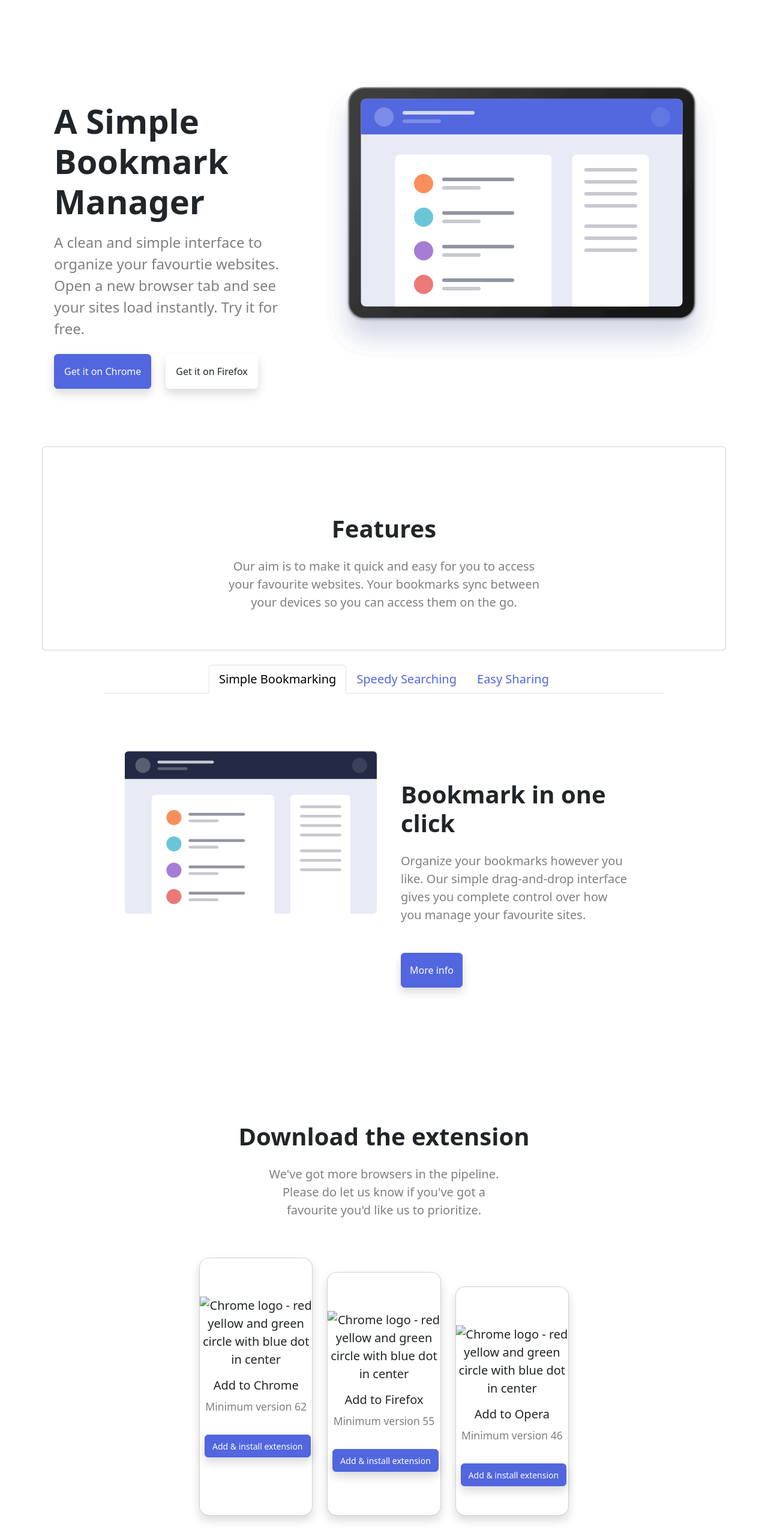
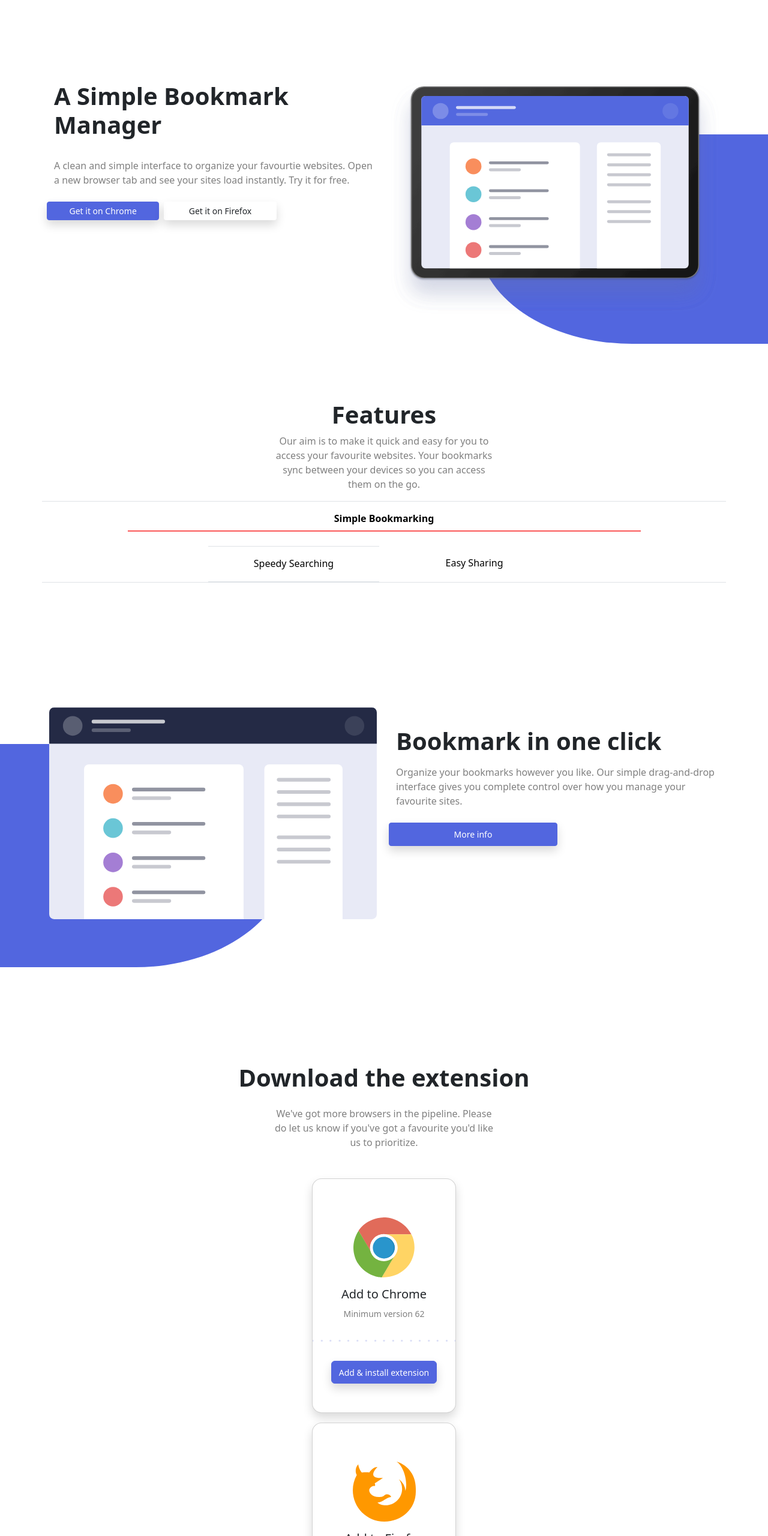
Before and after one commit to marshalljordan1/Sprint2-Bootstrap-and-SASS, a website: page index.html in a window 1280 px wide. Shown: the part 120-2680 px from the top of the page at 60% size. Drawn offline with nearby package versions, Linux system fonts and the light colour scheme.

Commit message:
make mobile responsive

```diff
--- a/index.html
+++ b/index.html
@@ -3,27 +3,27 @@
 <head>
     <meta charset="UTF-8">
     <meta http-equiv="X-UA-Compatible" content="IE=edge">
-    <meta name="viewport" content="width=device-width, initial-scale=1.0">
+    <meta name="viewport" content="width=device-width, initial-scale=1">
     <link href="/css/main.min.css" rel="stylesheet">
     <title>Bookmark</title>
 
 </head>
 <body>
-  <div class="container-fluid mb-5 pb-5">
+  <div class="container-fluid mb-5 pb-5 p-0">
 <header>
 
 <!-- // NAVBAR  -->
 
     <nav class="navbar navbar-expand-lg fixed-top bg-white pt-5">
       <div class="container-fluid">
-      <a class="navbar-brand ms-5 ps-4" href="#">
-        <img src="./assets/img/logo-bookmark.svg" alt="Bookmark logo ">
+      <a class="navbar-brand ps-4" href="#">
+        <img class="bookmark-logo ms-md-5" src="./assets/img/logo-bookmark.svg" alt="Bookmark logo">
       </a>
         <button class="navbar-toggler" type="button" data-bs-toggle="collapse" data-bs-target="#navbarSupportedContent" aria-controls="navbarSupportedContent"
         aria-expanded="false" aria-label="Toggle navigation">
         <span class="navbar-toggler-icon"></span>
         </button>
-        <div class="collapse navbar-collapse me-5" id="navbarSupportedContent">
+        <div class="collapse navbar-collapse" id="navbarSupportedContent">
           <ul class="navbar-nav ms-auto mx-4">
             <li class="nav-item">
               <a class="nav-link active mx-4" aria-current="page" href="#features"><small>FEATURES</small></a>
@@ -45,22 +45,23 @@
 <main>
 
   <!-- // HERO SECTION  -->
-  <div class="container mt-5 pt-5">
+  <div class="container mt-5 py-5">
     <div class="row">
-        <div class="col card border-0 mt-5 pt-5">
-          <div class="col ms-2 d-flex flex-column gap-2">
-            <h1 class="card-title fw-bold display-4 pt-5 mt-5">A Simple Bookmark Manager</h1>
-            <p class="card-text text-black-50 fs-4">A clean and simple interface to organize your favourtie websites. Open a new browser tab and see your sites load instantly. Try it for free.</p>
-            <div class="d-flex gap-4">
-                <a href="#" class="btn btn-primary shadow p-3">Get it on Chrome</a>
-                <a href="#" class="btn shadow p-3">Get it on Firefox</a>
+        <div class="col col-12 col-md-6 card border-0 mt-5 pt-5 text-center text-md-start order-last order-md-first">
+          <div class="ms-0 ms-md-2 d-flex flex-column gap-2">
+            <h1 class="card-title fw-bold display-6 display-md-4 mt-md-5 py-md-3">A Simple Bookmark Manager</h1>
+            <p class="card-text text-black-50 fs-6 fs-md-4 ">A clean and simple interface to organize your favourtie websites. Open a new browser tab and see your sites load instantly. Try it for free.</p>
+            <div class="row d-flex justify-content-center justify-content-md-start gap-2">
+                <a href="#" class="col col-5 col-md-4 btn btn-sm btn-primary shadow">Get it on Chrome</a>
+                <a href="#" class="col col-5 col-md-4 btn btn-sm shadow">Get it on Firefox</a>
             </div>
            </div>
         </div>
 
-            <div class="col mt-5 pt-5">
-             <img class="mt-5 pt-3" src="/assets/img/illustration-hero.svg" alt="Outline of Bookmark's landing page">
-            </div>
+        <div class="col col-12 col-md-6 mt-0 mt-md-5 pt-0 pt-md-5 image-container order-first order-md-last">
+             <img class="img mt-5 pt-3 w-100" src="/assets/img/illustration-hero.svg" alt="Outline of Bookmark's landing page">
+             <div class="purple-shape-right"></div>
+        </div>
     </div>
   </div>
 
@@ -68,50 +69,48 @@
   <!-- // FEATURES SECTION -->
 
    <!-- // HEADING AND INFO -->
-  <div class="container mt-5 mt-md-5">
-    <div class="row">
-      <div class="card text-center pt-5 mt-md-5">
-        <div class="card-body">
-          <h1 class="card-title text-center fw-bold display-6 mt-5">Features</h1>
-          <p class="card-text col-md-6 offset-md-3 text-center text-black-50 my-4 mb-5 fs-5">Our aim is to make it quick and easy for you to access your favourite websites. Your bookmarks sync between your devices so you can access them on the go.</p>
+
+      <div class="card text-center  border-0">
+        <div class="card-body mt-5 pt-5">
+          <h1 class="card-title text-center fw-bold display-6 ">Features</h1>
+          <p class="card-text features-text text-center text-black-50 fs-6 fs-md-4 ms-auto me-auto">Our aim is to make it quick and easy for you to access your favourite websites. Your bookmarks sync between your devices so you can access them on the go.</p>
         </div>
       </div>
-    </div>
-  </div>
+
 
     <!-- // NAV-BAR NAV-TABS -->
 
-    <div class="row justify-content-center mt-4 fs-5">
-
-      <div class="col-11 col-md-9 ">
-
-          <ul class="nav nav-tabs flex-column text-center flex-md-row justify-content-md-center">
-              <li class="nav-item">
-                  <a class="nav-link active" data-bs-toggle="tab" data-bs-target="#simple" type="button"
-                      role="tab" aria-controls="home" aria-selected="false">Simple Bookmarking</a>
+    <div class="container justify-content-center fs-5 ">
+      <div class="row">
+          <ul class="nav nav-underline border-bottom d-flex justify-content-center pe-0 border-top" id="myTabs">
+              <li class="nav-item col col-12 col-md-3 py-3 py-md-2 w-75 w-md-100">
+                  <a class="nav-link nav-active-link fs-6 active text-center" type="button">Simple Bookmarking</a>
               </li>
-              <li class="nav-item">
-                  <a class="nav-link" data-bs-toggle="tab" data-bs-target="#speedy" type="button" role="tab"
-                      aria-controls="profile" aria-selected="false">Speedy Searching</a>
+              <li class="nav-item col col-12 col-md-3 py-3 py-md-2 border-bottom border-top">
+                  <a class="nav-link fs-6 text-center"  type="button">Speedy Searching</a>
               </li>
-              <li class="nav-item">
-                  <a class="nav-link" data-bs-toggle="tab" data-bs-target="#easy" type="button" role="tab"
-                      aria-controls="contact" aria-selected="false">Easy Sharing</a>
+              <li class="nav-item col col-12 col-md-3 py-3 py-md-2">
+                  <a class="nav-link fs-6 text-center" type="button">Easy Sharing</a>
               </li>
           </ul>
+      </div>
+</div>
 
     <!-- // FEATURES CONTENT -->
 
-    <div class="container mt-5 mt-md-5">
+    <div class="container mt-5">
       <div class="row">
-        <div class="col-4 col-md-6 col-sm-12 position-relative text-center text-md-end mt-md-5">
-          <img src="/assets/img/illustration-features-tab-1.svg" alt="Outline of Bookmark's landing page" class="img-fluid position-relative start-0 pb-5 pb-lg-8 me-5 px-4 pe-md-5 pe-lg-0" style="z-index: 2;">
+        <div class="col image-container col col-12 col-md-6 mt-0 mt-md-5 pt-0 pt-md-5 image-container order-first order-md-last">
+          <img class="img mt-5 pt-3 w-100" src="/assets/img/illustration-features-tab-1.svg" alt="Outline of Bookmark's landing page" >
+          <div class="purple-shape-left"></div>
         </div>
-        <div class="card col-md-6 order-md-1 order-sm-1 text-md-start text-sm-center pt-5 border-0 mt-md-3">
-          <div class="card-body">
-            <h1 class="card-title fw-bold display-6 mt-3">Bookmark in one click</h1>
-            <p class="card-text col-md-11 text-black-50 my-4 mb-5 fs-5">Organize your bookmarks however you like. Our simple drag-and-drop interface gives you complete control over how you manage your favourite sites.</p>
-            <a href="#" class="btn btn-primary shadow col-sm-5 col-md-3 py-sm-3 me-3">More info</a>
+        <div class="card col-12 col-md-6 mt-5 pt-0 pt-md-5 image-container order-first order-md-last border-0">
+          <div class="col ms-2 d-flex flex-column gap-2 justify-content-center justify-content-md-start">
+            <h1 class="card-title fw-bold display-6 pt-5 mt-5 ">Bookmark in one click</h1>
+            <p class="card-text text-black-50 fs-6 fs-md-4 pe-1 text-center text-md-start">Organize your bookmarks however you like. Our simple drag-and-drop interface gives you complete control over how you manage your favourite sites.</p>
+            <div class="row d-flex justify-content-center justify-content-md-start gap-2">
+            <a href="#" class="btn btn-primary btn-sm shadow py-2 w-50">More info</a>
+            </div>
           </div>
         </div>
       </div>
@@ -126,67 +125,67 @@
   <div class="container mt-5 mt-md-5">
     <div class="row">
       <div class="card text-center pt-5 mt-md-5 border-0">
-        <div class="card-body">
-          <h1 class="card-title text-center fw-bold display-6 mt-5">Download the extension</h1>
-          <p class="card-text col-md-4 offset-md-4 text-center text-black-50 my-4 mb-5 fs-5">We've got more browsers in the pipeline. Please do let us know if you've got a favourite you'd like us to prioritize.</p>
+        <div class="card-body p-0">
+          <h1 class="text-center fw-bold display-6 mt-0 mt-md-5">Download the extension</h1>
+          <p class="card-text col-md-4 offset-md-4 text-center text-black-50 my-4 mb-5 fs-6 fs-md-4">We've got more browsers in the pipeline. Please do let us know if you've got a favourite you'd like us to prioritize.</p>
         </div>
       </div>
     </div>
 
     <!-- // BROWSER CARDS -->
-
-    <div class="row d-flex justify-content-center ">
-      <div class="col-md-2 col-sm-12 d-flex justify-content-sm-center">
-        <div class="card text-center py-5 shadow rounded-4" style="width: 18rem;">
+  <div class="container pb-5">
+    <div class="row gap-3">
+      <div class="col col-12 browser-card d-flex justify-content-center mx-auto">
+        <div class="card text-center py-5 shadow rounded-4" style="width: 15rem;">
           <div class="card-img py-3">
-            <img src="/Resources/Imagenes/logo-chrome.svg" alt="Chrome logo - red yellow and green circle with blue dot in center">
+            <img src="/assets/img/logo-chrome.svg" alt="Chrome logo - red yellow and green circle with blue dot in center">
           </div>
           <div>
             <h5 class="card-title">Add to Chrome</h5>
             <p class="text text-black-50"><small>Minimum version 62</small></p>
-            <img src="/Resources/Imagenes/bg-dots.svg" class="img-dots py-3" alt="">
+            <img src="/assets/img/bg-dots.svg" class="py-3 w-100" alt="">
             <a href="#" class="btn btn-primary shadow mt-3"><small>Add & install extension</small></a>
           </div>
         </div>
       </div>
-      <div class="col-md-2 col-sm-12 d-flex justify-content-sm-center">
-        <div class="card text-center py-5 shadow  rounded-4 mt-4 firefox" style="width: 18rem;">
+      <div class="col col-12 browser-card d-flex justify-content-center mx-auto">
+        <div class="card text-center py-5 shadow rounded-4" style="width: 15rem;">
           <div class="card-img py-3">
-            <img src="/Resources/Imagenes/logo-firefox.svg" alt="Chrome logo - red yellow and green circle with blue dot in center">
+            <img src="/assets/img/logo-firefox.svg" alt="Chrome logo - red yellow and green circle with blue dot in center">
           </div>
           <div>
             <h5 class="card-title">Add to Firefox</h5>
             <p class="text text-black-50"><small>Minimum version 55</small></p>
-            <img src="/Resources/Imagenes/bg-dots.svg" class="img-dots py-3" alt="">
+            <img src="/assets/img/bg-dots.svg" class=" py-3 w-100" alt="">
             <a href="#" class="btn btn-primary shadow mt-3"><small>Add & install extension</small></a>
           </div>
         </div>
       </div>
-      <div class="col-md-2 col-sm-12 d-flex justify-content-sm-center">
-        <div class="card text-center py-5 shadow rounded-4 mt-5" style="width: 18rem;">
+      <div class="col col-12 browser-card d-flex justify-content-center mx-auto">
+        <div class="card text-center py-5 shadow rounded-4" style="width: 15rem;">
           <div class="card-img py-3">
-            <img src="/Resources/Imagenes/logo-opera.svg" alt="Chrome logo - red yellow and green circle with blue dot in center">
+            <img src="/assets/img/logo-opera.svg" alt="Chrome logo - red yellow and green circle with blue dot in center">
           </div>
           <div>
             <h5 class="card-title">Add to Opera</h5>
             <p class="text text-black-50"><small>Minimum version 46</small></p>
-            <img src="/Resources/Imagenes/bg-dots.svg" class="img-dots py-3" alt="">
+            <img src="/assets/img/bg-dots.svg" class=" py-3 w-100" alt="">
             <a href="#" class="btn btn-primary shadow mt-3"><small>Add & install extension</small></a>
           </div>
         </div>
       </div>
     </div>
-  </div>
+ </div>
 
 
 
     <!-- // FAQ SECTION -->
-<div class="container mt-5 mt-md-5">
-  <div class="row">
-    <div class="card text-center pt-5 mt-md-5">
-      <div class="card-body">
+<div class="container mb-5 pb-5">
+  <div class="row ">
+    <div class="card text-center pt-5 mt-md-5 border-0">
+      <div class="card-body ">
         <h1 class="card-title text-center fw-bold display-6 mt-5">Frequently Asked Questions</h1>
-        <p class="card-text col-md-6 offset-md-3 text-center text-black-50 my-4 mb-5 fs-5">Here are some of our FAQs. If you'd like any other questions you'd like answered please feel free to email us.</p>
+        <p class="card-text col-md-6 offset-md-3 text-center text-black-50 my-4 mb-5 fs-6 fs-md-4">Here are some of our FAQs. If you'd like any other questions you'd like answered please feel free to email us.</p>
       </div>
     </div>
   </div>
@@ -212,22 +211,22 @@
         How can I request a new browser?
       </button>
     </h2>
-    <div id="flush-collapseTwo" class="accordion-collapse collapse" aria-labelledby="flush-headingTwo" data-bs-parent="#accordionFlushExample">
+    <div id="flush-collapseTwo" class="accordion-collapse collapse border" aria-labelledby="flush-headingTwo" data-bs-parent="#accordionFlushExample">
       <div class="accordion-body">Placeholder content for this accordion, which is intended to demonstrate the <code>.accordion-flush</code> class. This is the second item's accordion body. Let's imagine this being filled with some actual content.</div>
     </div>
   </div>
   <div class="accordion-item">
     <h2 class="accordion-header" id="flush-headingThree">
-      <button class="accordion-button collapsed" type="button" data-bs-toggle="collapse" data-bs-target="#flush-collapseThree" aria-expanded="false" aria-controls="flush-collapseThree">
+      <button class="accordion-button collapsed border-bottom" type="button" data-bs-toggle="collapse" data-bs-target="#flush-collapseThree" aria-expanded="false" aria-controls="flush-collapseThree">
         Is there a mobile app?
       </button>
     </h2>
-    <div id="flush-collapseThree" class="accordion-collapse collapse" aria-labelledby="flush-headingThree" data-bs-parent="#accordionFlushExample">
+    <div id="flush-collapseThree" class="accordion-collapse collapse " aria-labelledby="flush-headingThree" data-bs-parent="#accordionFlushExample">
       <div class="accordion-body">Placeholder content for this accordion, which is intended to demonstrate the <code>.accordion-flush</code> class. This is the third item's accordion body. Nothing more exciting happening here in terms of content, but just filling up the space to make it look, at least at first glance, a bit more representative of how this would look in a real-world application.</div>
     </div>
     <div class="accordion-item">
       <h2 class="accordion-header" id="flush-headingFour">
-        <button class="accordion-button collapsed" type="button" data-bs-toggle="collapse" data-bs-target="#flush-collapseFour" aria-expanded="false" aria-controls="flush-collapseFour">
+        <button class="accordion-button collapsed border-bottom mb-4 mb-md-0" type="button" data-bs-toggle="collapse" data-bs-target="#flush-collapseFour" aria-expanded="false" aria-controls="flush-collapseFour">
           What about other Chromium browsers?
         </button>
       </h2>
@@ -240,12 +239,56 @@
   </div>
   <div class="row">
     <div class="btn-more-info d-flex justify-content-center">
-      <a href="#" class="btn btn-primary shadow col-sm-2 col-md-1 my-5 py-sm-3 me-3">More info</a>
+      <a href="#" class="btn btn-primary btn-sm shadow py-2 w-50">More info</a>
     </div>
   </div>
 
 </div>
 </div>
+</div>
+
+<!-- FOOTER  -->
+<div class="footer-container text-white gap-5">
+    <div class="row text-center mt-5 mt-md-0">
+      <h5 class="col col-12 mb-4 mb-md-0 fs-6">35,000+ ALREADY JOINED</h5>
+    </div>
+      <div class="row text-center d-flex flex-row justify-content-center">
+        <h4 class="footer-text col-10 mb-5 mb-md-0">Stay up-to-date with what we're doing</h4>
+      </div>
+          <form>
+            <div class="row d-flex justify-content-center flex-md-row gap-3">
+              <input type="email" placeholder="Enter your email address" class="form-control w-75" id="exampleInputEmail1" aria-describedby="emailHelp">
+              <button type="submit" class="btn btn-salmon btn-contact p-md-3 w-75">Contact Us</button>
+            </div>
+            </form>
+  </div>
+
+  <div class="navbar bottom-navbar d-flex justify-content-between" >
+    <div class="container d-flex flex-column justify-content-md-start">
+      <a class="navbar-brand  d-flex w-100 me-0" href="#">
+        <img class="ms-md-5 ps-md-5 w-50 mx-auto" src="./assets/img/bookmark-white.png" alt="Bookmark logo ">
+      </a>
+      <ul class="navbar-nav d-flex flex-column gap-md-5 text-center">
+        <li class="nav-item ms-md-5 ps-md-5">
+          <a class="nav-link active mx-4 text-light" aria-current="page" href="#features"><small>FEATURES</small></a>
+        </li>
+        <li class="nav-item">
+          <a class="nav-link mx-4 text-light" aria-current="page" href="#download"><small>PRICING</small></a>
+        </li>
+        <li>
+          <a class="nav-link mx-4 text-light" href="#"><small>CONTACT</small></a>
+        </li>
+      </ul>
+    </div>
+    <ul class="d-flex flex-row justify-content-center justify-content-md-end gap-4 mt-2 list-unstyled pe-0 w-100">
+      <li class="nav-item">
+        <img src="./assets/img/icon-facebook.svg" alt="">
+      </li>
+      <li class="nav-item me-md-5 pe-md-5">
+        <img src="./assets/img/icon-twitter.svg" alt="">
+      </li>
+    </ul>
+  </div>
 </div>
 
 
--- a/sass/main.scss
+++ b/sass/main.scss
@@ -1,15 +1,107 @@
-$primary: #5266DF;
-$secondary: #F7F7F6;
-
+$primary: #5266df;
+$secondary: #f7f7f6;
 
 @import "../node_modules/bootstrap/scss/_functions";
 @import "../node_modules/bootstrap/scss/_variables";
 
 $custom-theme: (
-    "salmon": #FA5859
+  "salmon": #fa5859,
 );
-
 
 $theme-colors: map-merge($theme-colors, $custom-theme);
 
-@import '../node_modules/bootstrap/scss/bootstrap';
+@import "../node_modules/bootstrap/scss/bootstrap";
+
+html,
+body {
+  max-width: 100%;
+  overflow-x: hidden;
+}
+
+.image-container {
+  position: relative;
+}
+
+.purple-shape-right {
+  content: "";
+  position: absolute;
+  width: 90%;
+  height: 70%;
+  bottom: -50px;
+  right: -100px;
+  background-color: $primary;
+  border-radius: 0 0 0 50%;
+  z-index: 1;
+}
+
+.purple-shape-left {
+  content: "";
+  position: absolute;
+  width: 90%;
+  height: 80%;
+  bottom: -80px;
+  left: -100px;
+  background-color: $primary;
+  border-radius: 0 0 50% 0;
+  z-index: 1;
+}
+
+.img {
+  position: relative;
+  z-index: 2;
+}
+
+.features-text {
+  width: 30%;
+}
+
+.nav-link {
+  color: black;
+}
+
+.nav-active-link {
+  border-bottom: solid #fa5859;
+  border-bottom-color: #fa5859 !important;
+}
+
+.nav-underline .nav-link:hover {
+  color: #fa5859;
+  text-decoration: none !important;
+  border-bottom-color: transparent;
+}
+
+.footer-container {
+  background-color: #5266df;
+  margin: 8% 0 0 0;
+  padding: 5% 0;
+}
+
+.btn-contact {
+  color: white;
+}
+
+input {
+  color: gray;
+}
+
+.bottom-navbar {
+  background-color: #242946;
+}
+
+.navbar-brand {
+  width: 15%;
+}
+
+@media (min-width: 320px) and (max-width: 374px) {
+  .features-text {
+    width: 95%;
+  }
+
+  .accordion-button::after {
+    background-image: url("../assets/img/icon-arrow.svg");
+  }
+
+  .bookmark-white {
+    width: 100%;
+  }
+}
```
Also changed, not shown: assets/img/bookmark-white.png (added), css/main.min.css, 3 other files.
